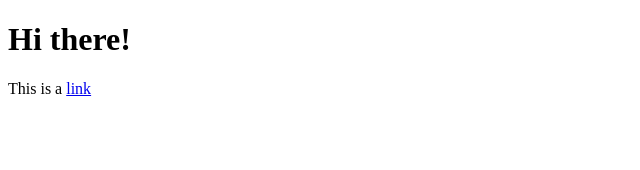
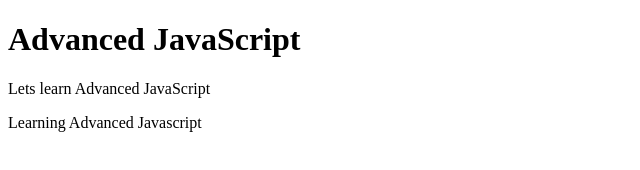
Before and after one commit to aziemp66/javascript-learning, a plain HTML site: page Advanced/index.html in a window 1280 px wide. Shown: the whole page, without its empty margins (0-640 px from the left). Drawn offline with Linux system fonts and the light colour scheme.

Commit message:
DOM Excercise

```diff
--- a/Advanced/excersise.js
+++ b/Advanced/excersiseDom.js
@@ -1,5 +1,4 @@
 // Exercise Time!
-
 // 1. Select the <h1> element by "drilling into the DOM" and
 //    save it in a variable with a name of your choice
 // 2. Use the variable from (1) and get access to the "parent"
@@ -13,3 +12,21 @@
 //    and store it in a new variable with a name of your choice
 // 5. BONUS TASK: Try changing the text content of the <p> element
 //    you selected in (4) and set it to any other text of your choice
+
+//Number 1
+
+let h1Title = document.body.children[0];
+console.dir(h1Title);
+
+//Number 2
+console.dir(h1Title.parentElement);
+console.dir(h1Title.nextElementSibling);
+
+//Number 3
+let h1TitleId = document.getElementById("title");
+
+//Number 4
+let Paragraphs = document.querySelector(".paragraphs");
+
+//Number 5
+Paragraphs.textContent = "Learning Advanced Javascript";
--- a/Advanced/index.html
+++ b/Advanced/index.html
@@ -6,11 +6,12 @@
         <meta name="viewport" content="width=device-width, initial-scale=1.0" />
         <title>Advanced JavaScript</title>
         <!-- <script src="/Advanced/app.js" defer></script> -->
-        <script src="/Advanced/excersise.js"></script>
+        <script src="/Advanced/excersiseDom.js" defer></script>
     </head>
     <body>
-        <h1>Hi there!</h1>
-        <p>
+        <h1 id="title">Advanced JavaScript</h1>
+        <p id="intermezzo">Lets learn Advanced JavaScript</p>
+        <p class="paragraphs">
             This is a
             <a href="#" id="external-link">link</a>
         </p>
```
